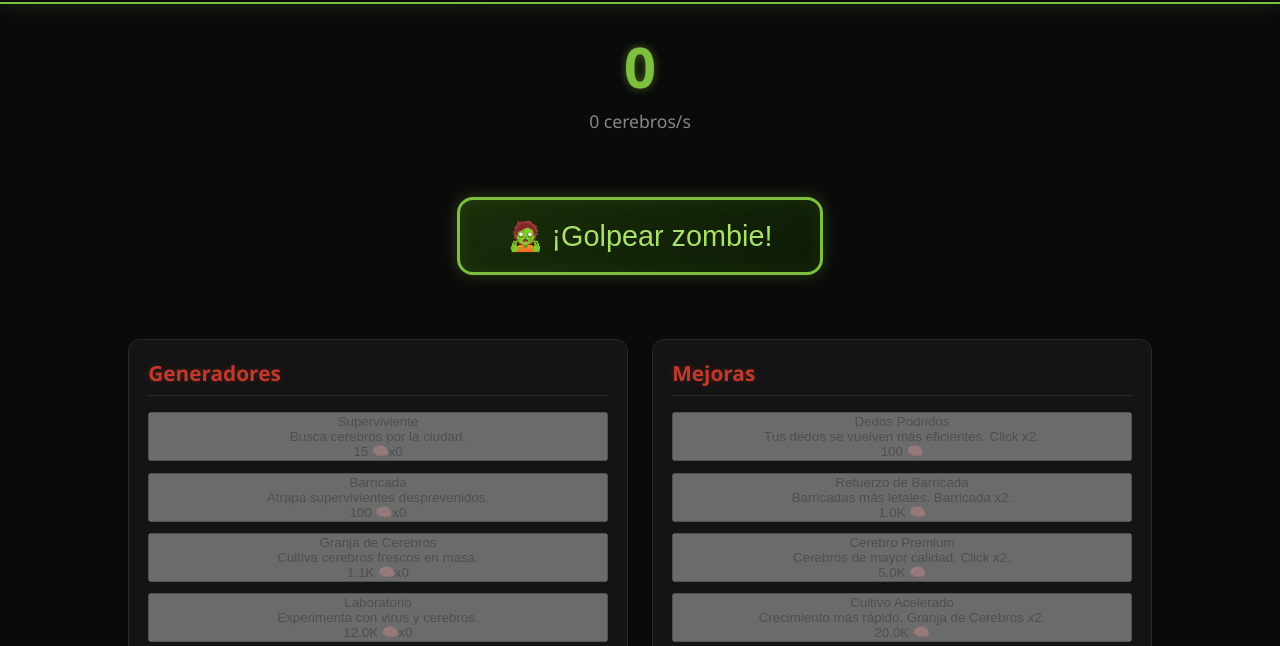
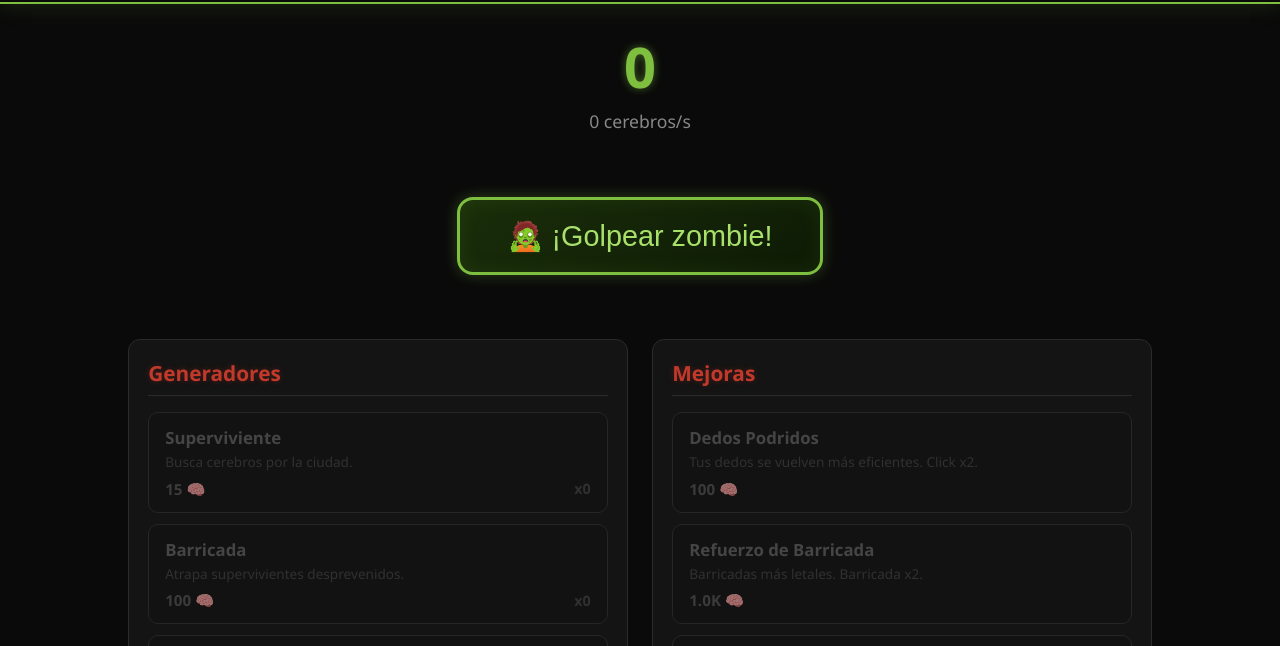
Before and after one commit to lausoffici/zombie-clicker, a plain HTML site: page index.html in a window 1280 px wide. Shown: the part 101-747 px from the top of the page. Drawn offline with Linux system fonts and the light colour scheme.

Commit message:
12-shop-ui-polish: Tienda: estados visuales

```diff
--- a/state.json
+++ b/state.json
@@ -9,5 +9,6 @@
   "08-number-format": "done",
   "09-save-load": "done",
   "10-offline-progress": "done",
-  "11-tests": "done"
+  "11-tests": "done",
+  "12-shop-ui-polish": "done"
 }
--- a/style.css
+++ b/style.css
@@ -147,6 +147,94 @@ body {
   min-height: 100px;
 }
 
+.shop-item {
+  width: 100%;
+  text-align: left;
+  background: var(--bg-card);
+  border: 1px solid var(--border-color);
+  border-radius: 10px;
+  padding: 0.8rem 1rem;
+  cursor: pointer;
+  transition: background 0.15s ease, border-color 0.15s ease, transform 0.1s ease;
+  color: var(--text-main);
+  font-family: inherit;
+}
+
+.shop-item:hover {
+  background: #222;
+  border-color: var(--green-podrido);
+  transform: translateY(-1px);
+}
+
+.shop-item:active {
+  transform: translateY(0);
+}
+
+.shop-item .gen-name,
+.shop-item .up-name {
+  font-size: 1.05rem;
+  font-weight: 600;
+  color: var(--green-glow);
+  margin-bottom: 0.25rem;
+}
+
+.shop-item .gen-desc,
+.shop-item .up-desc {
+  font-size: 0.85rem;
+  color: var(--text-dim);
+  margin-bottom: 0.5rem;
+  line-height: 1.3;
+}
+
+.shop-item .gen-meta,
+.shop-item .up-meta {
+  display: flex;
+  justify-content: space-between;
+  align-items: center;
+  gap: 0.5rem;
+}
+
+.shop-item .gen-cost,
+.shop-item .up-cost {
+  font-size: 0.95rem;
+  color: var(--green-podrido);
+  font-weight: 600;
+}
+
+.shop-item .gen-count {
+  font-size: 0.9rem;
+  color: var(--text-dim);
+  font-weight: 600;
+}
+
+.shop-item.disabled {
+  background: #111;
+  border-color: #333;
+  color: #555;
+  cursor: not-allowed;
+  pointer-events: none;
+  opacity: 0.6;
+}
+
+.shop-item.disabled .gen-name,
+.shop-item.disabled .up-name {
+  color: #666;
+}
+
+.shop-item.disabled .gen-desc,
+.shop-item.disabled .up-desc {
+  color: #444;
+}
+
+.shop-item.disabled .gen-cost,
+.shop-item.disabled .up-cost {
+  color: #555;
+}
+
+.shop-item.disabled .gen-count {
+  color: #444;
+}
+
 @media (max-width: 700px) {
   .game-header h1 {
     font-size: 1.8rem;
--- a/ui.js
+++ b/ui.js
@@ -30,7 +30,11 @@
       var countEl = btn.querySelector('.gen-count');
       if (costEl) costEl.textContent = Game.formatNumber(Math.ceil(cost)) + ' 🧠';
       if (countEl) countEl.textContent = 'x' + count;
-      btn.disabled = state.brains < cost;
+      if (state.brains < cost) {
+        btn.classList.add('disabled');
+      } else {
+        btn.classList.remove('disabled');
+      }
     }
   }
 
@@ -51,7 +55,11 @@
       if (!up) continue;
       var costEl = btn.querySelector('.up-cost');
       if (costEl) costEl.textContent = Game.formatNumber(Math.ceil(up.cost)) + ' 🧠';
-      btn.disabled = state.brains < up.cost;
+      if (state.brains < up.cost) {
+        btn.classList.add('disabled');
+      } else {
+        btn.classList.remove('disabled');
+      }
     }
   }
 
```
Also changed, not shown: 1 other file.
